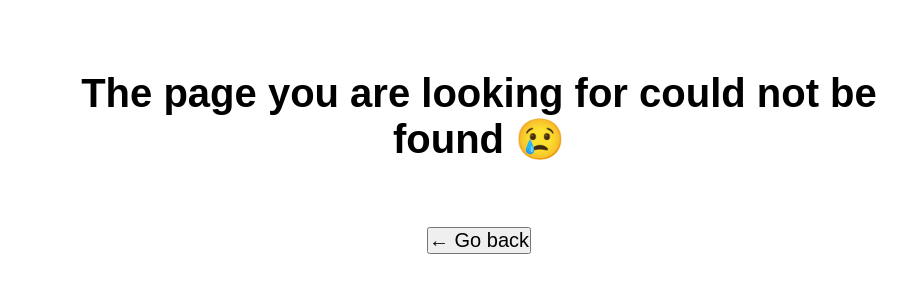
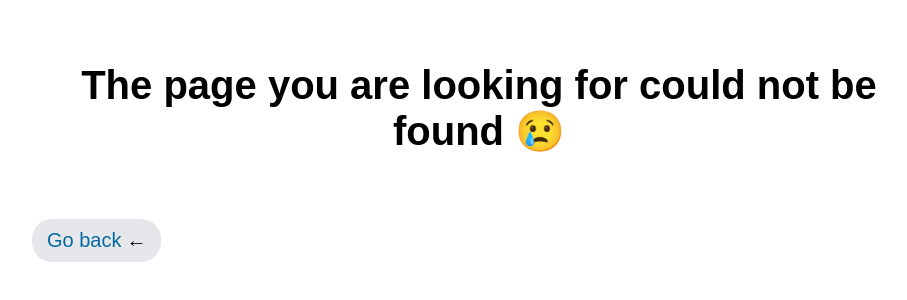
Before and after one commit to CalumBradbury24/Personal-Planner, a React (Vite) app: page /saved-items in a window 1280 px wide. Shown: the part 238-538 px from the top of the page, without its empty margins (161-1068 px from the left). Built offline with nearby package versions, Linux system fonts and the light colour scheme; no server answers.

Commit message:
styled buttons

```diff
--- a/src/components/Button.jsx
+++ b/src/components/Button.jsx
@@ -1,12 +1,42 @@
-import styled from "styled-components";
+import styled, { css } from "styled-components";
 
-const StyledButton = styled.button``;
+const variations = {
+  okay: css`
+    &:hover {
+      background-color: var(--color-brand-700);
+    }
+  `,
+  cancel: css`
+    border: 1px solid var(--color-grey-200);
 
-function Button({ text, onClick, icon }) {
+    &:hover {
+      background-color: var(--color-red-800);
+    }
+  `,
+};
+
+const StyledButton = styled.button`
+  border-radius: 20px;
+  background-color: var(--color-grey-200);
+  padding: 10px 15px;
+  border: none;
+  display: flex;
+  align-items: center;
+  justify-content: center;
+  gap: 5px;
+
+  ${(props) => variations[props.variation]}
+`;
+
+const StyledP = styled.p`
+  color: var(--color-blue-700);
+`;
+
+function Button({ text, onClick, icon, variation }) {
   return (
-    <StyledButton onClick={onClick}>
+    <StyledButton onClick={onClick} variation={variation}>
+      <StyledP>{text}</StyledP>
       {icon ? icon : ""}
-      {text}
     </StyledButton>
   );
 }
--- a/src/features/shopping-list/ListItem.jsx
+++ b/src/features/shopping-list/ListItem.jsx
@@ -47,6 +47,14 @@ const StyledButtonsContainer = styled.div`
   display: flex;
   gap: 5px;
   height: fit-content;
+`;
+
+const AreYouSureButtonsContainer = styled.div`
+  display: flex;
+  justify-content: center;
+  width: 100%;
+  gap: 10px;
+  padding-top: 15px;
 `;
 
 ListItem.propTypes = {
@@ -119,16 +127,20 @@ function ListItem({ item }) {
           <AreYouSure
             text={`Are you sure you wish to delete ${item.name} from your shopping list?`}
           >
+            <AreYouSureButtonsContainer>
               <Button
+                variation="okay"
                 text="Yes"
                 icon={<FaRegThumbsUp />}
                 onClick={() => deleteShoppingListItem(item.itemId)}
               />
               <Button
+                variation="cancel"
                 text="No"
-              icon={<TiDelete />}
+                icon={<TiDelete style={{ height: "25px", width: "25px" }} />}
                 onClick={() => setOpenAreYouSureModal(false)}
               />
+            </AreYouSureButtonsContainer>
           </AreYouSure>
         </Modal>
       )}
--- a/src/pages/PageNotFound.jsx
+++ b/src/pages/PageNotFound.jsx
@@ -1,5 +1,6 @@
 import styled from "styled-components";
 import { useMoveBack } from "../hooks/useMoveBack";
+import Button from "../components/Button";
 
 const StyledPageNotFound = styled.main`
   height: 100vh;
@@ -32,9 +33,7 @@ function PageNotFound() {
     <StyledPageNotFound>
       <Box>
         <h1>The page you are looking for could not be found 😢</h1>
-        <button onClick={moveBack} size="large">
-          &larr; Go back
-        </button>
+        <Button onClick={moveBack} icon="&larr;" text="Go back" />
       </Box>
     </StyledPageNotFound>
   );
```
Lines whose indentation alone changed are shown as unchanged.
